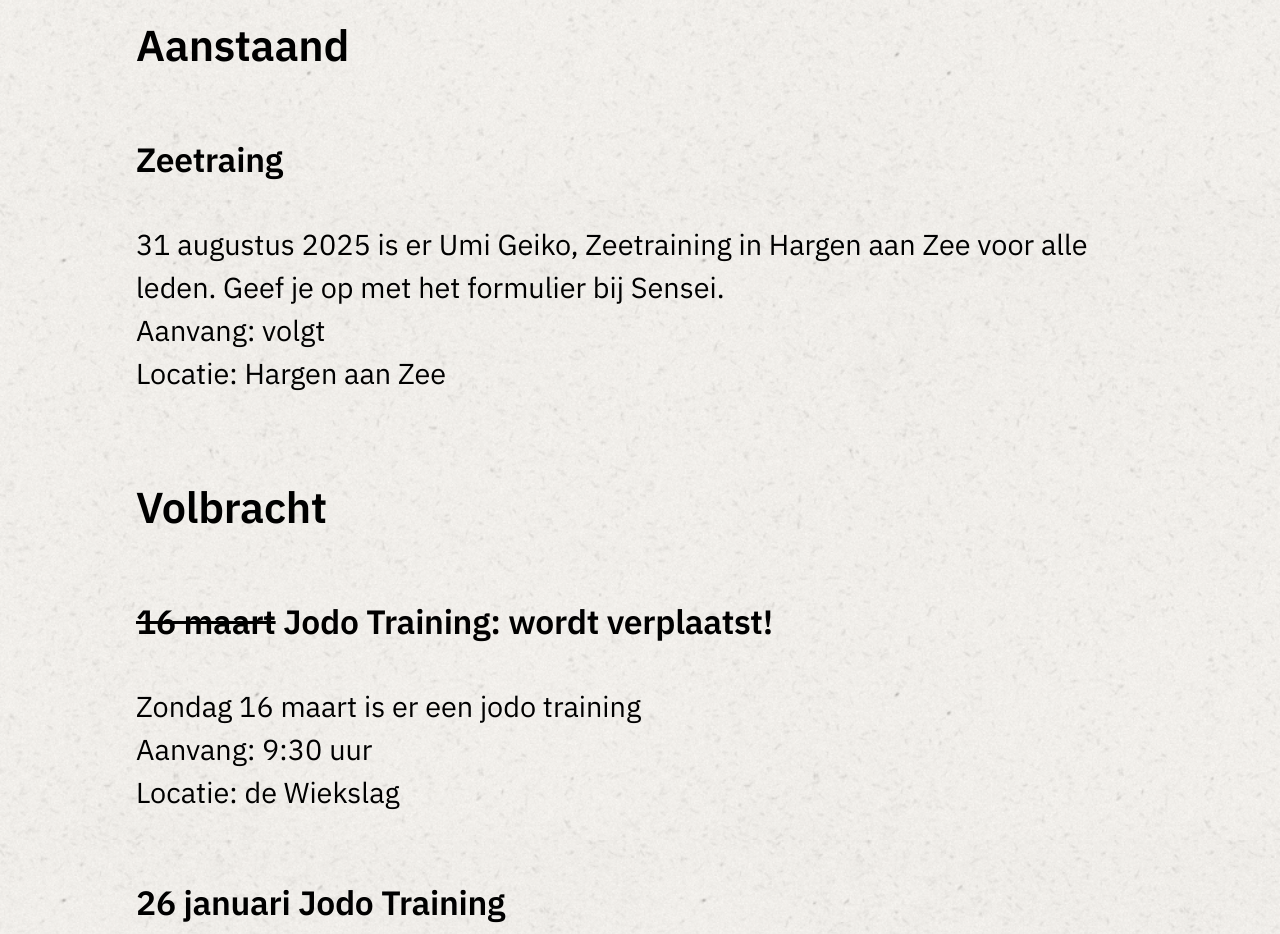
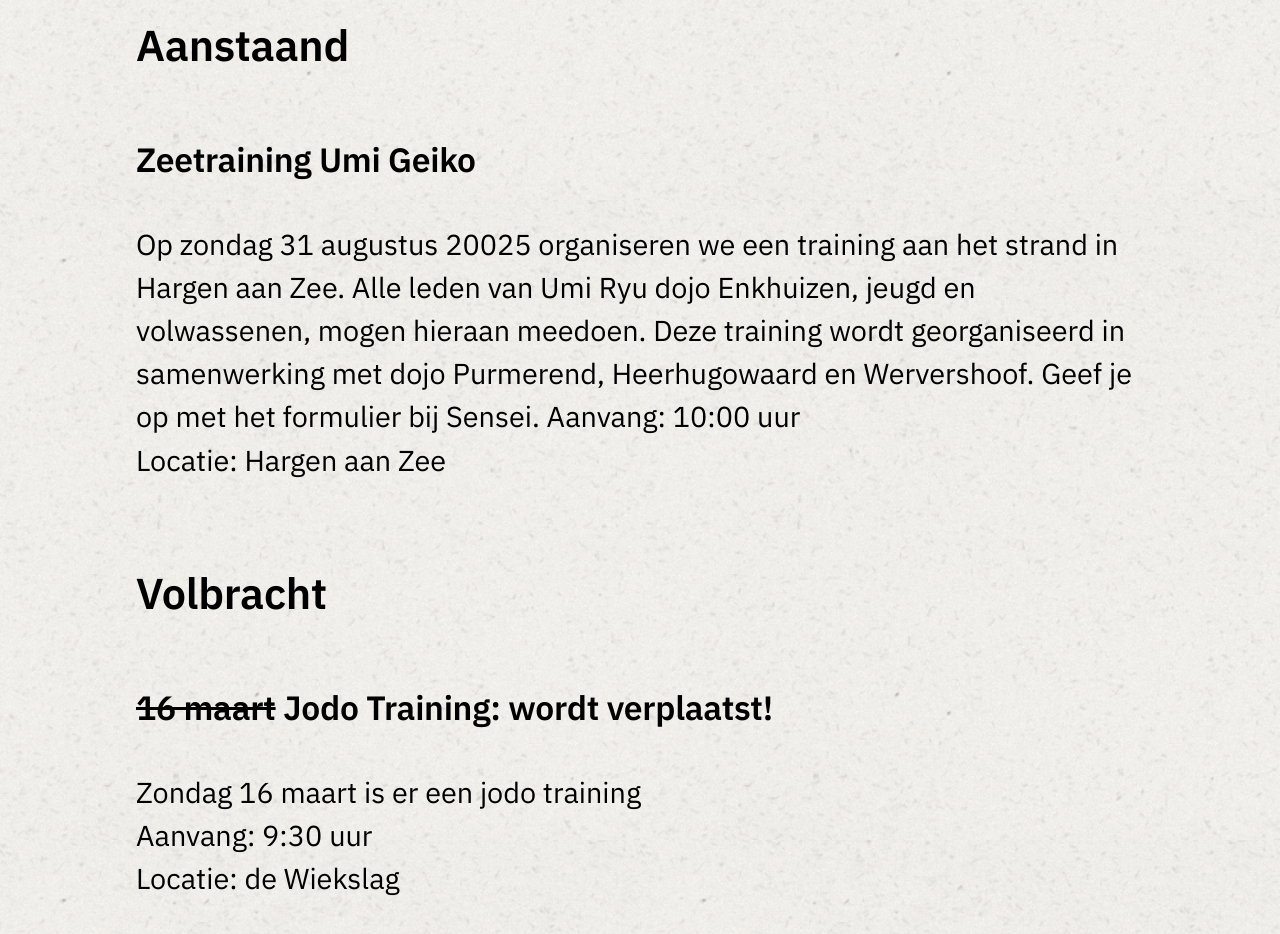
Before and after one commit to karateschooljohnsmit/karateschooljohnsmit.nl, an Eleventy site: page src/pages/agenda.md in a window 1280 px wide. Shown: the part 1720-2654 px from the top of the page. Built offline with nearby package versions, Linux system fonts and the light colour scheme; Eleventy itself is replaced by a stand-in of ours; files that its build step writes are made by us from their sources; a web font is replaced by a local one; what prettier would draw is missing.

Commit message:
Update agenda.md

```diff
--- a/src/pages/agenda.md
+++ b/src/pages/agenda.md
@@ -10,9 +10,9 @@ Hier staan bijzondere trainingen en evenementen, voor reguliere lesstijden zie [
 
 ## Aanstaand
 
-### Zeetraing
-31 augustus 2025 is er Umi Geiko, Zeetraining in Hargen aan Zee voor alle leden. Geef je op met het formulier bij Sensei.
-Aanvang: volgt
+### Zeetraining Umi Geiko
+Op zondag 31 augustus 20025 organiseren we een training aan het strand in Hargen aan Zee. Alle leden van Umi Ryu dojo Enkhuizen, jeugd en volwassenen, mogen hieraan meedoen. Deze training wordt georganiseerd in samenwerking met dojo Purmerend, Heerhugowaard en Wervershoof. Geef je op met het formulier bij Sensei.
+Aanvang: 10:00 uur
 Locatie: Hargen aan Zee
 
 ## Volbracht
```
